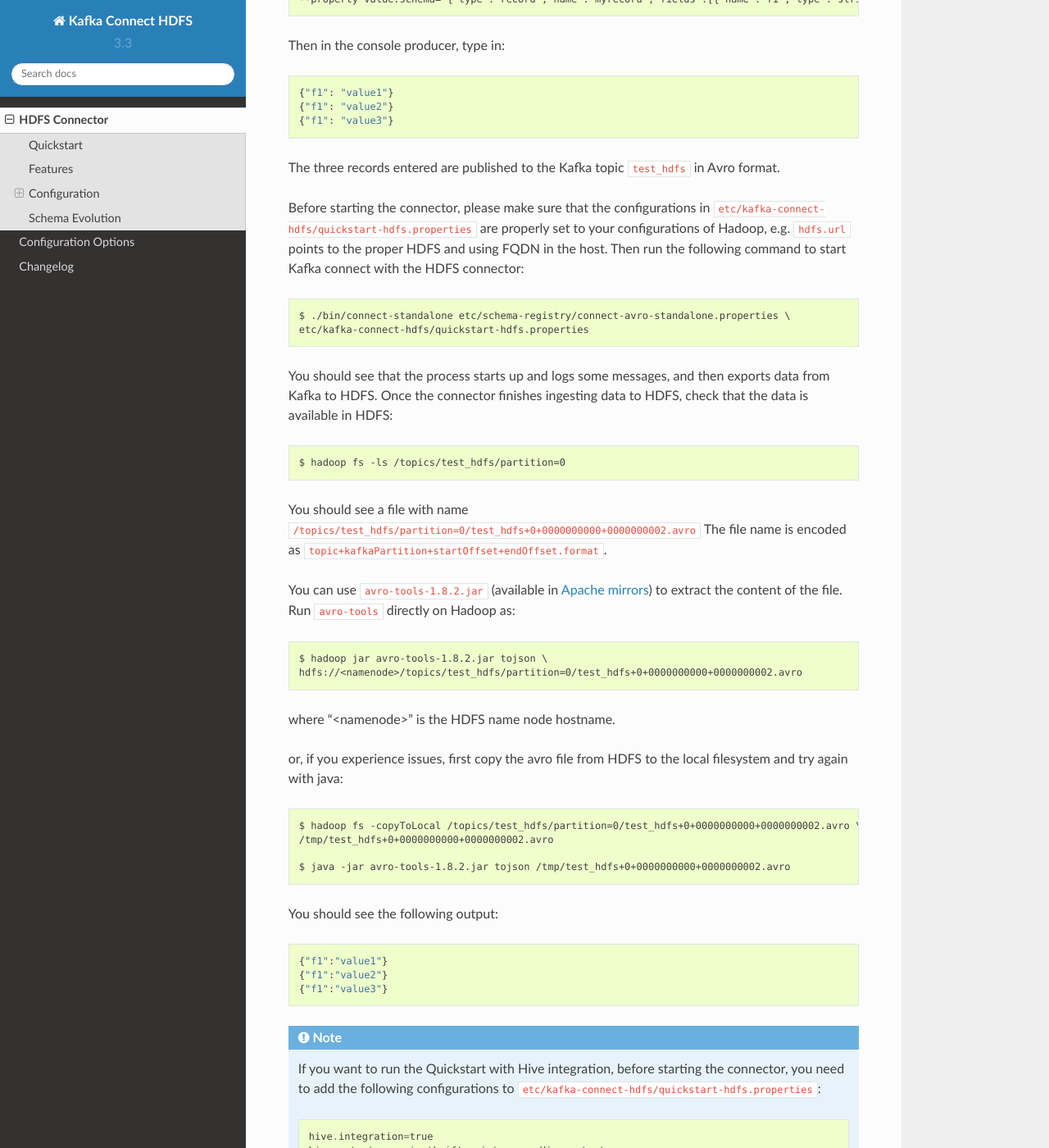
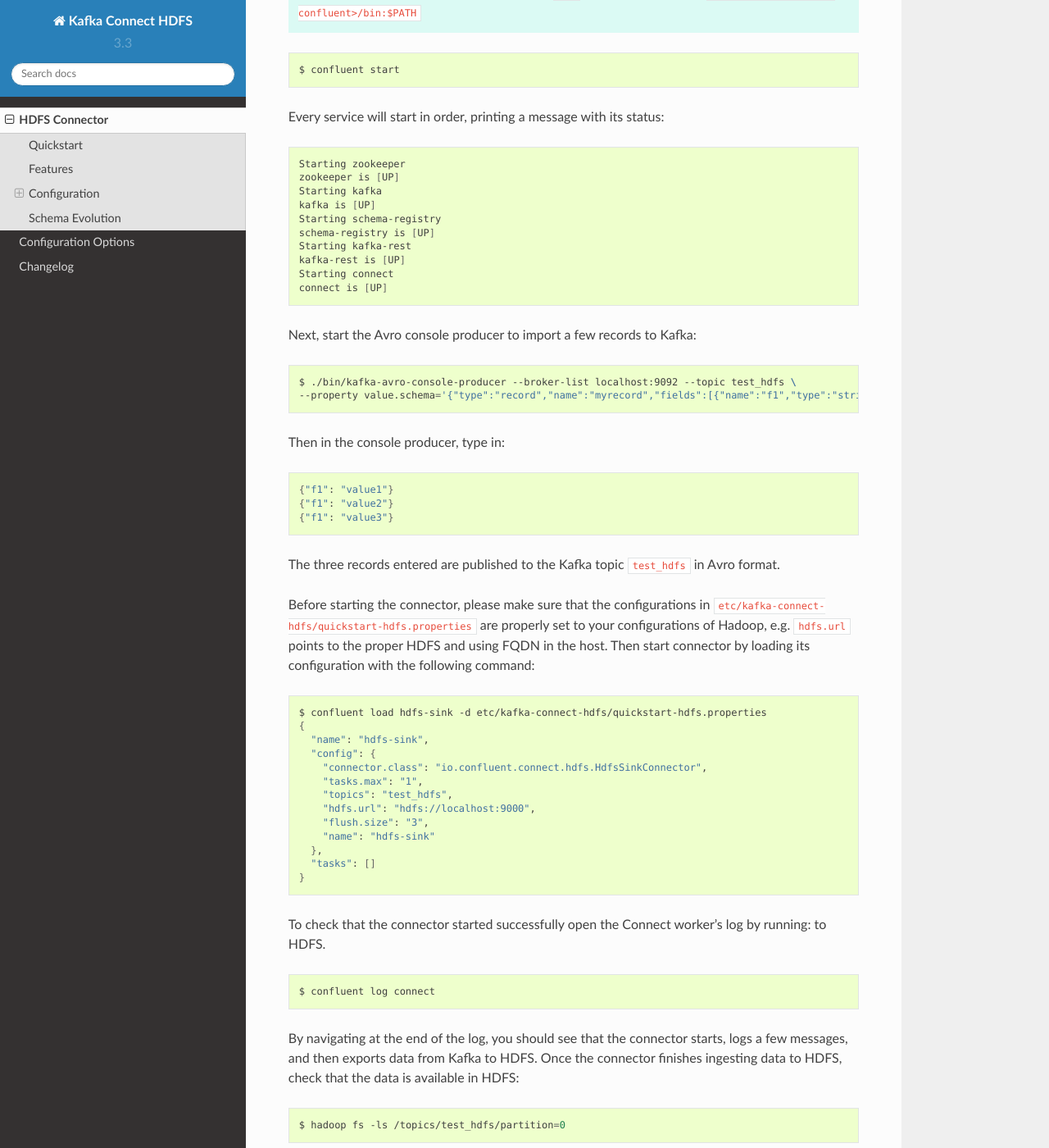
Before and after one commit to qubole/streamx, a Sphinx documentation site: the page built from docs/hdfs_connector.rst, in a window 1280 px wide and 1400 px high, scrolled down 1176 px. Shown: the whole window at 82% size. Built offline with Sphinx 7.4.7 and the Read the Docs theme 2.0.0, drawn with Linux system fonts in a browser that asks for light colours; some of the changed text lies outside the part shown.

Commit message:
Update quickstart to use Confluent CLI

```diff
--- a/docs/hdfs_connector.rst
+++ b/docs/hdfs_connector.rst
@@ -20,9 +20,8 @@ Quickstart
 In this Quickstart, we use the HDFS connector to export data produced by the Avro console producer
 to HDFS.
 
-Start Zookeeper, Kafka and SchemaRegistry if you haven't done so. The instructions on how to start
-these services are available at the Confluent Platform QuickStart. You also need to have Hadoop
-running locally or remotely and make sure that you know the HDFS url. For Hive integration, you
+Before you start the Confluent services, make sure Hadoop is
+running locally or remotely and that you know the HDFS url. For Hive integration, you
 need to have Hive installed and to know the metastore thrift uri.
 
 This Quickstart assumes that you started the required services with the default configurations and
@@ -39,12 +38,41 @@ Also, this Quickstart assumes that security is not configured for HDFS and Hive
 please make the necessary configurations change following `Secure HDFS and Hive Metastore`_
 section.
 
-First, start the Avro console producer::
+First, start all the necessary services using Confluent CLI.
+
+.. tip::
+
+   If not already in your PATH, add Confluent's ``bin`` directory by running: ``export PATH=<path-to-confluent>/bin:$PATH``
+
+.. sourcecode:: bash
+
+   $ confluent start
+
+Every service will start in order, printing a message with its status:
+
+.. sourcecode:: bash
+
+    Starting zookeeper
+    zookeeper is [UP]
+    Starting kafka
+    kafka is [UP]
+    Starting schema-registry
+    schema-registry is [UP]
+    Starting kafka-rest
+    kafka-rest is [UP]
+    Starting connect
+    connect is [UP]
+
+Next, start the Avro console producer to import a few records to Kafka:
+
+.. sourcecode:: bash
 
   $ ./bin/kafka-avro-console-producer --broker-list localhost:9092 --topic test_hdfs \
   --property value.schema='{"type":"record","name":"myrecord","fields":[{"name":"f1","type":"string"}]}'
 
-Then in the console producer, type in::
+Then in the console producer, type in:
+
+.. sourcecode:: bash
 
   {"f1": "value1"}
   {"f1": "value2"}
@@ -54,16 +82,37 @@ The three records entered are published to the Kafka topic ``test_hdfs`` in Avro
 
 Before starting the connector, please make sure that the configurations in
 ``etc/kafka-connect-hdfs/quickstart-hdfs.properties`` are properly set to your configurations of
-Hadoop, e.g. ``hdfs.url`` points to the proper HDFS and using FQDN in the host. Then run the
-following command to start Kafka connect with the HDFS connector::
+Hadoop, e.g. ``hdfs.url`` points to the proper HDFS and using FQDN in the host. Then start connector by loading its
+configuration with the following command:
 
+.. sourcecode:: bash
 
-  $ ./bin/connect-standalone etc/schema-registry/connect-avro-standalone.properties \
-  etc/kafka-connect-hdfs/quickstart-hdfs.properties
+   $ confluent load hdfs-sink -d etc/kafka-connect-hdfs/quickstart-hdfs.properties
+   {
+     "name": "hdfs-sink",
+     "config": {
+       "connector.class": "io.confluent.connect.hdfs.HdfsSinkConnector",
+       "tasks.max": "1",
+       "topics": "test_hdfs",
+       "hdfs.url": "hdfs://localhost:9000",
+       "flush.size": "3",
+       "name": "hdfs-sink"
+     },
+     "tasks": []
+   }
 
-You should see that the process starts up and logs some messages, and then exports data from Kafka
-to HDFS. Once the connector finishes ingesting data to HDFS, check that the data is available
-in HDFS::
+To check that the connector started successfully open the Connect worker's log by running:
+to HDFS.
+
+.. sourcecode:: bash
+
+  $ confluent log connect
+
+By navigating at the end of the log, you should see that the connector starts, logs a few messages, and then exports
+data from Kafka to HDFS.
+Once the connector finishes ingesting data to HDFS, check that the data is available in HDFS:
+
+.. sourcecode:: bash
 
   $ hadoop fs -ls /topics/test_hdfs/partition=0
 
```
Also changed, not shown: other parts of docs/hdfs_connector.rst (+27 -9 lines).
